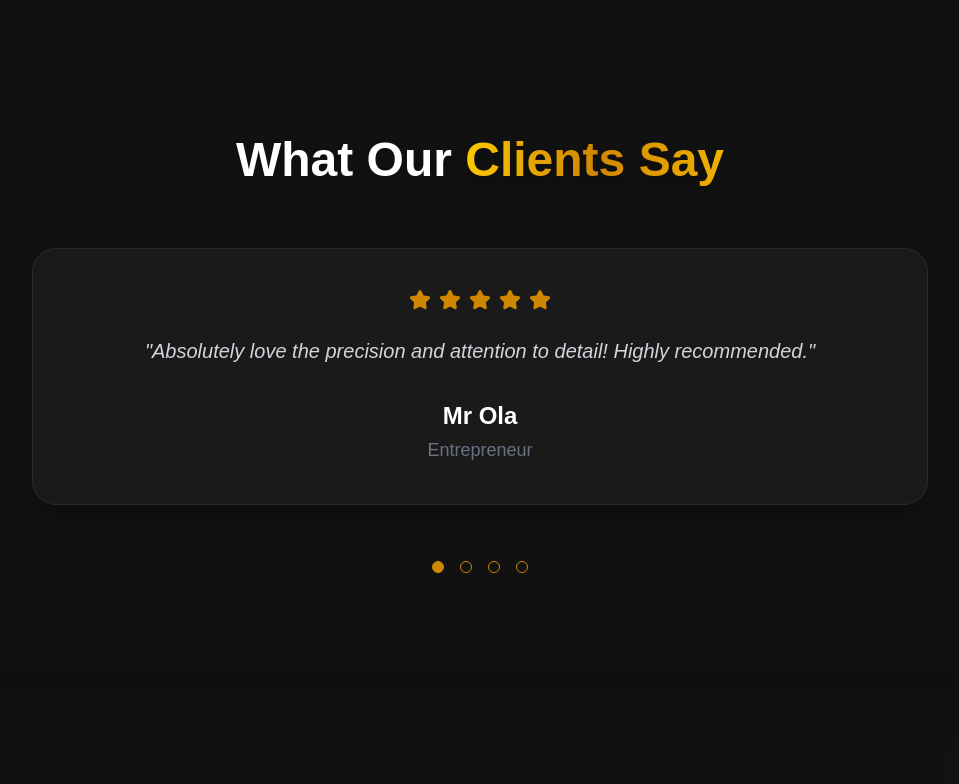
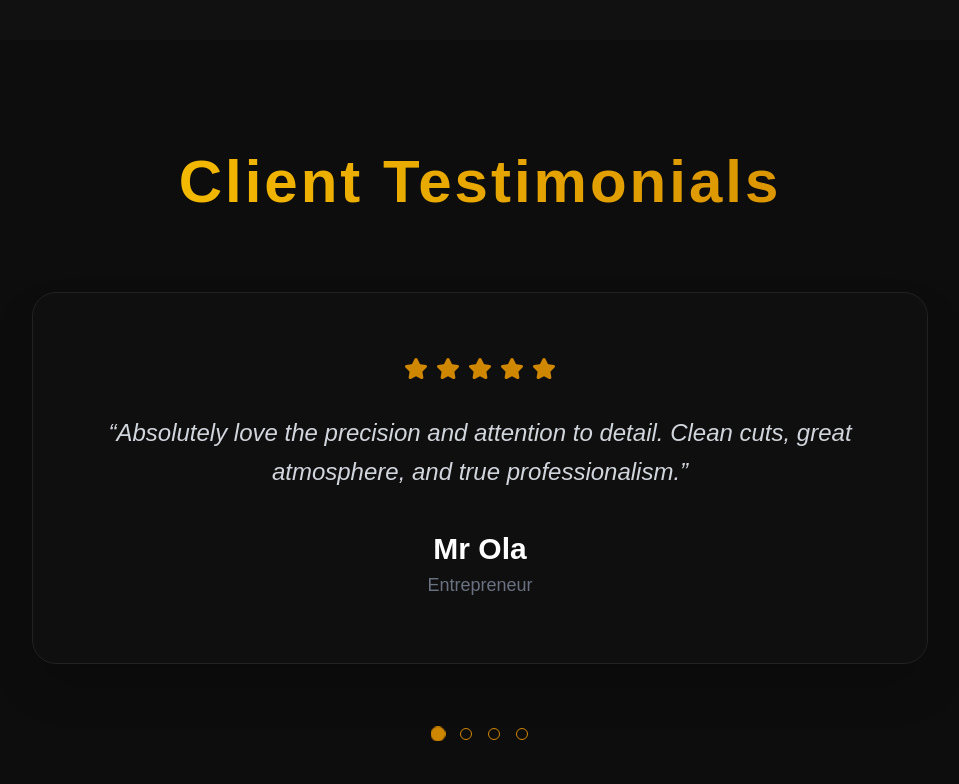
Before and after one commit to King-web-cell-05/2talk, a Next.js app: page / in a window 1280 px wide. Shown: the part 1700-2484 px from the top of the page, without its empty margins (160-1119 px from the left). Built offline with nearby package versions, Linux system fonts and the light colour scheme.

Commit message:
Updated tesiomonial section

```diff
--- a/components/Testimonials.tsx
+++ b/components/Testimonials.tsx
@@ -9,22 +9,22 @@ const testimonials = [
   {
     name: "Mr Ola",
     role: "Entrepreneur",
-    text: "Absolutely love the precision and attention to detail! Highly recommended.",
+    text: "Absolutely love the precision and attention to detail. Clean cuts, great atmosphere, and true professionalism.",
   },
   {
     name: "Mr Michael",
     role: "Entertainer",
-    text: "The service is top-notch. Professional, clean, and stylish!",
+    text: "Top-tier service every single time. The experience is premium from start to finish.",
   },
   {
     name: "Mr Kingsley",
     role: "Developer",
-    text: "I always feel confident after a visit. Exceptional work and vibe!",
+    text: "Consistent quality, sharp fades, and a confident finish. I always leave impressed.",
   },
   {
     name: "Mr Tunde",
     role: "Content Creator",
-    text: "The team exceeded all expectations. A true professional experience.",
+    text: "Professional, stylish, and well-organized. Easily one of the best grooming experiences around.",
   },
 ];
 
@@ -32,60 +32,85 @@ export default function TestimonialSection() {
   const [current, setCurrent] = useState(0);
 
   useEffect(() => {
-    const interval = setInterval(
-      () => setCurrent((prev) => (prev + 1) % testimonials.length),
-      6000
-    );
+    const interval = setInterval(() => {
+      setCurrent((prev) => (prev + 1) % testimonials.length);
+    }, 6500);
+
     return () => clearInterval(interval);
   }, []);
 
   return (
-    <section className="w-full bg-[#111111] text-white py-24 px-6 md:px-20 relative">
-      {/* Title */}
-      <h2 className="text-4xl md:text-5xl font-extrabold text-white mb-16 text-center drop-shadow-lg">
-        What Our <span className="text-transparent bg-clip-text bg-gradient-to-r from-yellow-400 via-yellow-600 to-yellow-500  drop-shadow-lg">Clients Say</span>
-      </h2>
+    <section className="w-full bg-[#0D0D0D] text-white py-28 px-6 md:px-20">
+      {/* Heading */}
+      <motion.h2
+        initial={{ opacity: 0, y: 30 }}
+        whileInView={{ opacity: 1, y: 0 }}
+        viewport={{ once: true }}
+        transition={{ duration: 0.8 }}
+        className="
+          text-center text-4xl md:text-6xl font-extrabold tracking-wider
+          text-transparent bg-clip-text bg-gradient-to-r from-yellow-400 to-yellow-600
+          mb-20
+        "
+      >
+        Client Testimonials
+      </motion.h2>
 
       {/* Testimonial Card */}
-      <div className="relative flex justify-center items-stretch">
+      <div className="relative flex justify-center">
         <AnimatePresence mode="wait">
           <motion.div
             key={current}
-            initial={{ opacity: 0, y: 25 }}
+            initial={{ opacity: 0, y: 30 }}
             animate={{ opacity: 1, y: 0 }}
-            exit={{ opacity: 0, y: -25 }}
-            transition={{ duration: 0.6 }}
-            className="bg-[#1A1A1A] w-full max-w-4xl rounded-3xl p-10 shadow-xl
-            border border-[#2a2a2a] text-center"
+            exit={{ opacity: 0, y: -30 }}
+            transition={{ duration: 0.6, ease: "easeOut" }}
+            className="
+              bg-[#111]/80 border border-[#222]
+              rounded-3xl p-12 md:p-16
+              shadow-2xl backdrop-blur-md
+              max-w-4xl w-full text-center
+            "
           >
             {/* Stars */}
-            <div className="flex justify-center gap-2 mb-6">
-              {[1, 2, 3, 4, 5].map((i) => (
-                <Star key={i} size={22} className="text-yellow-600 fill-yellow-600" />
+            <div className="flex justify-center gap-2 mb-8">
+              {[...Array(5)].map((_, i) => (
+                <Star
+                  key={i}
+                  className="w-6 h-6 text-yellow-600 fill-yellow-600"
+                />
               ))}
             </div>
 
-            {/* Content */}
-            <p className="text-gray-300 text-xl italic leading-relaxed max-w-3xl mx-auto">
-              "{testimonials[current].text}"
+            {/* Quote */}
+            <p className="text-gray-300 text-xl md:text-2xl leading-relaxed italic max-w-3xl mx-auto">
+              “{testimonials[current].text}”
             </p>
 
-            <div className="mt-8">
-              <h3 className="text-2xl font-bold text-white">{testimonials[current].name}</h3>
-              <p className="text-gray-500 text-lg mt-1">{testimonials[current].role}</p>
+            {/* Author */}
+            <div className="mt-10">
+              <h3 className="text-2xl md:text-3xl font-bold text-white">
+                {testimonials[current].name}
+              </h3>
+              <p className="text-gray-500 text-lg mt-1">
+                {testimonials[current].role}
+              </p>
             </div>
           </motion.div>
         </AnimatePresence>
       </div>
 
-      {/* Pagination Dots */}
-      <div className="flex justify-center gap-4 mt-14">
+      {/* Pagination */}
+      <div className="flex justify-center gap-4 mt-16">
         {testimonials.map((_, idx) => (
-          <span
+          <button
             key={idx}
             onClick={() => setCurrent(idx)}
-            className={`h-3 w-3 rounded-full cursor-pointer transition-all duration-300 border border-yellow-600
-            ${idx === current ? "bg-yellow-600" : "bg-transparent"}`}
+            className={`
+              h-3 w-3 rounded-full transition-all duration-300
+              border border-yellow-600
+              ${idx === current ? "bg-yellow-600 scale-125" : "bg-transparent"}
+            `}
           />
         ))}
       </div>
```
Also changed, not shown: components/WhyChooseUs.tsx (added).
